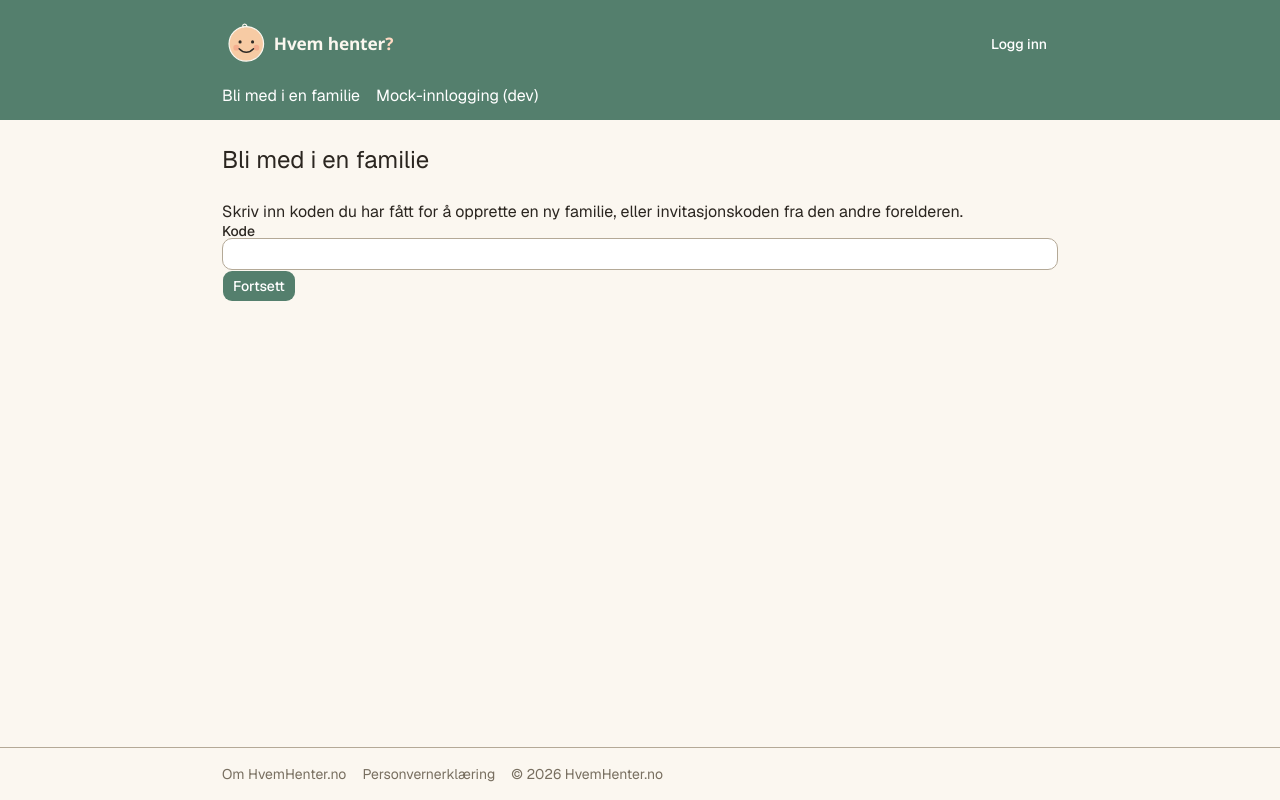
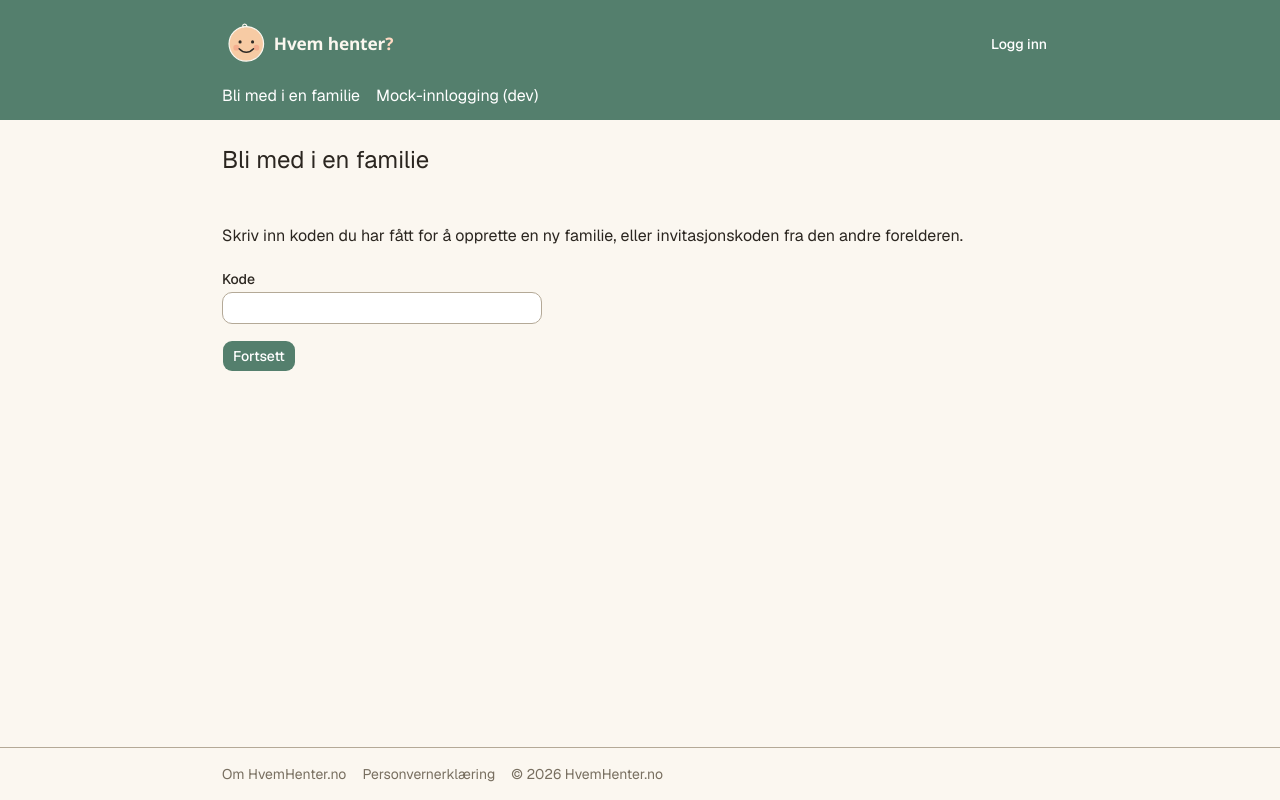
Before and after one commit to anostoga/hvemhenter, a Next.js app in the folder frontend/: page /join in a window 1280 px wide. Built offline with nearby package versions, Linux system fonts and the light colour scheme; no server answers.

Commit message:
Meir luft mellom element på join-side

```diff
--- a/frontend/app/join/page.tsx
+++ b/frontend/app/join/page.tsx
@@ -10,7 +10,7 @@ function NotRegisteredNotice() {
   const params = useSearchParams();
   if (params.get("error") !== "ikke_registrert") return null;
   return (
-    <p role="alert">
+    <p role="alert" className="text-destructive">
       Fant ingen familie knyttet til Google-kontoen din ennå. Skriv inn koden du har fått under for å
       bli med i en familie.
     </p>
@@ -39,7 +39,7 @@ export default function JoinPage() {
   }
 
   return (
-    <main>
+    <main className="flex flex-col gap-6">
       <h1>Bli med i en familie</h1>
       <Suspense fallback={null}>
         <NotRegisteredNotice />
@@ -48,16 +48,19 @@ export default function JoinPage() {
         <CodeFromQuery onCode={setCode} />
       </Suspense>
       <p>Skriv inn koden du har fått for å opprette en ny familie, eller invitasjonskoden fra den andre forelderen.</p>
-      <form onSubmit={handleSubmit}>
+      <form onSubmit={handleSubmit} className="flex flex-col gap-4">
+        <div className="flex flex-col gap-1.5">
           <Label htmlFor="code">Kode</Label>
           <Input
             id="code"
             name="code"
+            className="max-w-xs"
             value={code}
             onChange={(e) => setCode(e.target.value)}
             required
           />
-        <Button type="submit" disabled={status === "loading"}>
+        </div>
+        <Button type="submit" disabled={status === "loading"} className="self-start">
           Fortsett
         </Button>
       </form>
```
Lines whose indentation alone changed are shown as unchanged.
